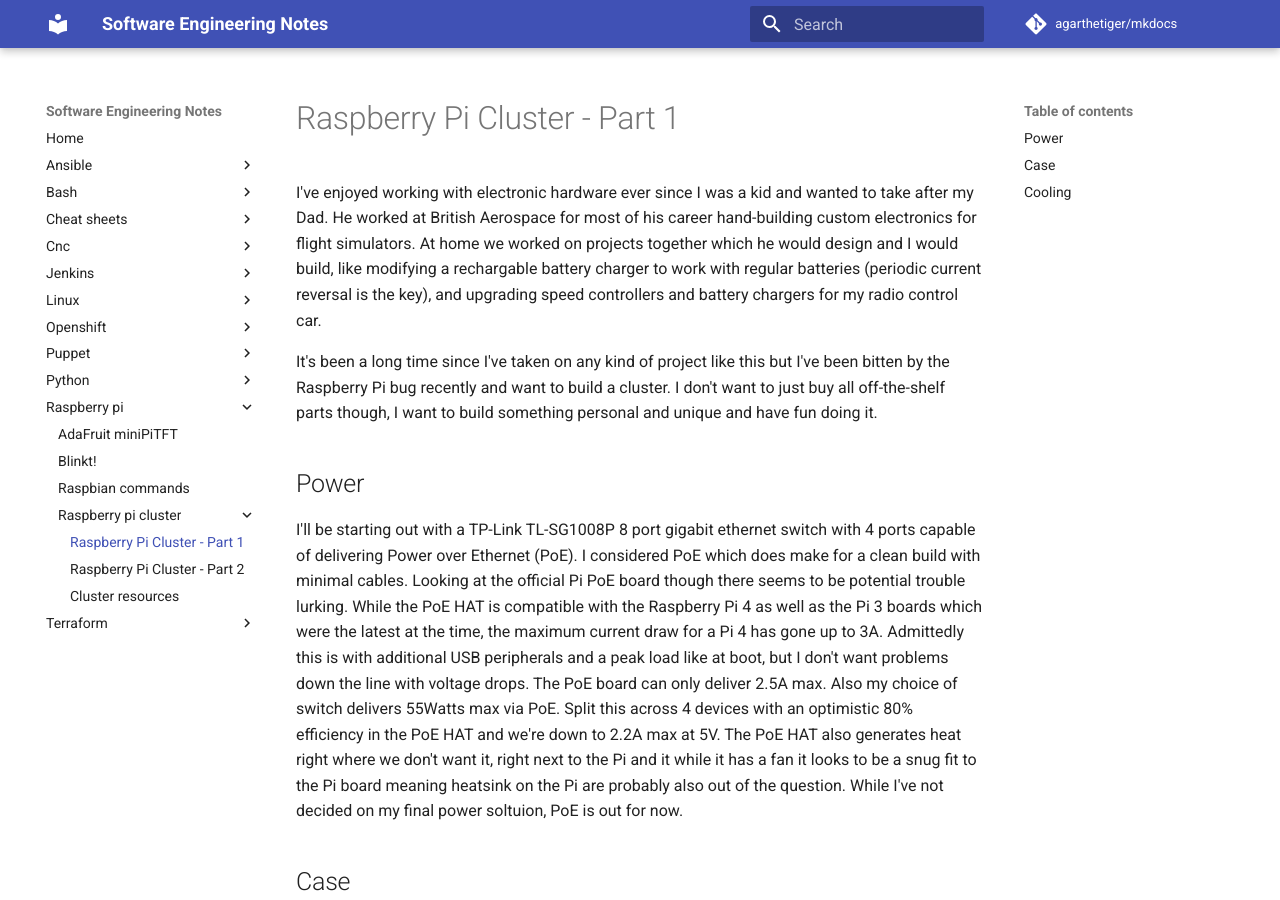
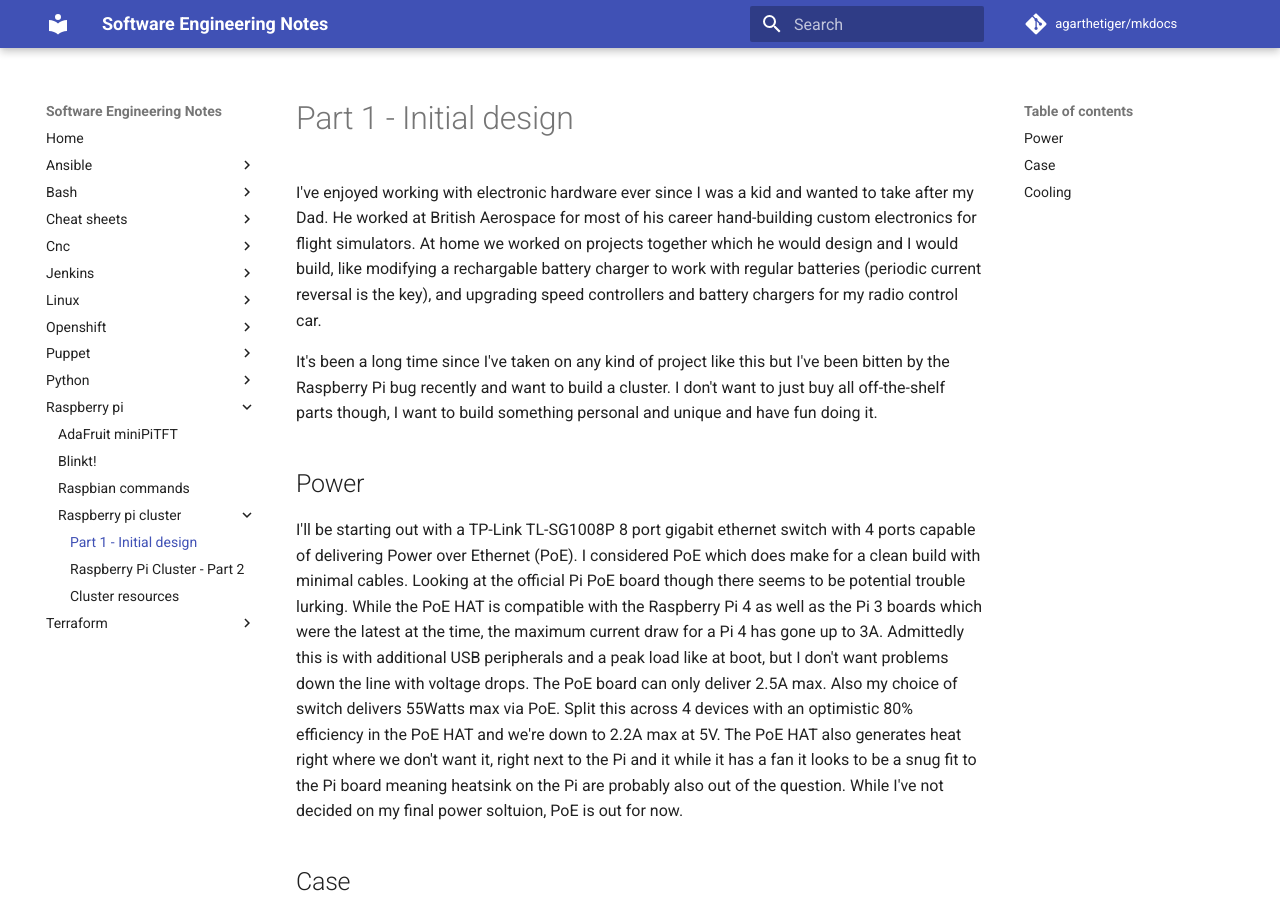
Before and after one commit to agarthetiger/mkdocs, an MkDocs documentation site: the page built from docs/raspberry-pi/raspberry-pi-cluster/part-1.md, in a window 1280 px wide and 900 px high. Built offline with MkDocs 1.6.1 and Material for MkDocs 9.7.7, drawn with Linux system fonts in a browser that asks for light colours; comment, search, counter and statistics services are not loaded.

Commit message:
Update part-1.md

```diff
--- a/docs/raspberry-pi/raspberry-pi-cluster/part-1.md
+++ b/docs/raspberry-pi/raspberry-pi-cluster/part-1.md
@@ -1,4 +1,4 @@
-# Raspberry Pi Cluster - Part 1
+# Part 1 - Initial design
 
 I've enjoyed working with electronic hardware ever since I was a kid and wanted to take after my Dad. He worked at British Aerospace for most of his career hand-building custom electronics for flight simulators. At home we worked on projects together which he would design and I would build, like modifying a rechargable battery charger to work with regular batteries (periodic current reversal is the key), and upgrading speed controllers and battery chargers for my radio control car.
 
```
